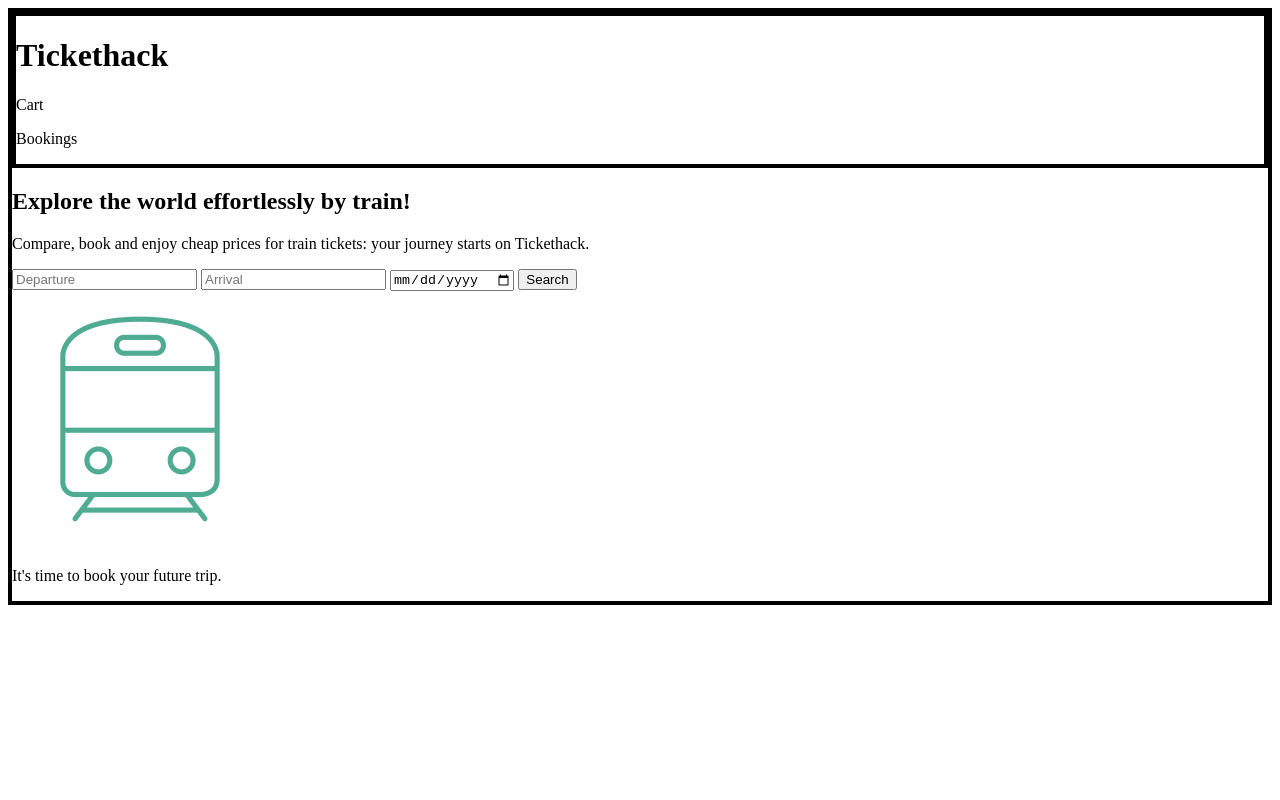
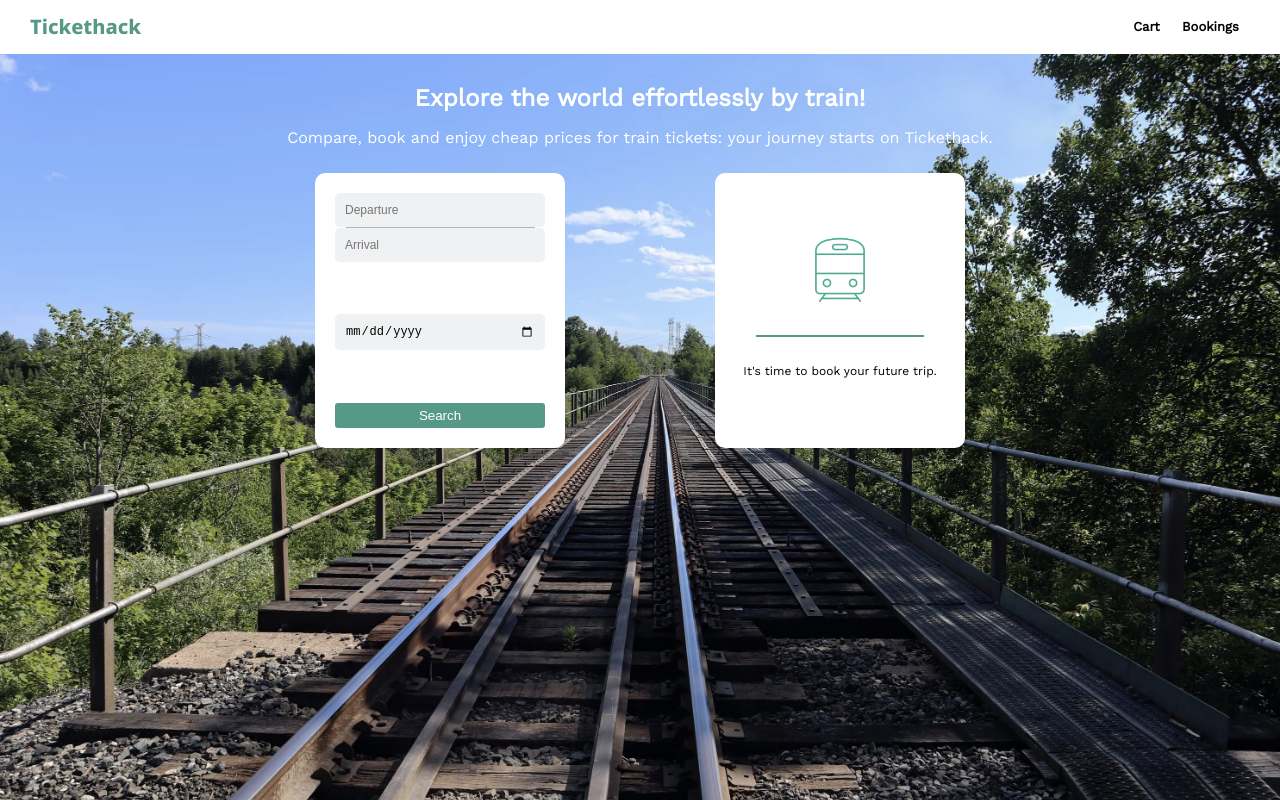
Before and after one commit to raphaelrochette06/tickethack-frontend, a plain HTML site: page index.html in a window 1280 px wide. Drawn offline with nearby package versions, Linux system fonts and the light colour scheme.

Commit message:
Frontend homepage design finish

```diff
--- a/index.html
+++ b/index.html
@@ -4,17 +4,31 @@
     <meta charset="UTF-8" />
     <meta name="viewport" content="width=device-width, initial-scale=1.0" />
     <link rel="stylesheet" href="style.css" />
+    <link rel="preconnect" href="https://fonts.googleapis.com" />
+    <link rel="preconnect" href="https://fonts.gstatic.com" crossorigin />
+    <link
+      href="https://fonts.googleapis.com/css2?family=Noto+Sans:wght@400;800&display=swap"
+      rel="stylesheet"
+    />
+    <link rel="preconnect" href="https://fonts.googleapis.com" />
+    <link rel="preconnect" href="https://fonts.gstatic.com" crossorigin />
+    <link
+      href="https://fonts.googleapis.com/css2?family=Noto+Sans:wght@400;800&family=Work+Sans:ital,wght@0,400;1,300&display=swap"
+      rel="stylesheet"
+    />
     <title>TicketHack</title>
   </head>
-  <body>
+  <body id="bodyHome">
     <div id="container">
       <div id="header">
         <div id="logo">
           <h1 id="title">Tickethack</h1>
         </div>
         <div id="menu">
-          <p class="typoMenu">Cart</p>
-          <p class="typoMenu">Bookings</p>
+          <p class="typoMenu"><a href="cart.html">Cart</a></p>
+          <p class="typoMenu">
+            <a href="booking.html">Bookings</a>
+          </p>
         </div>
       </div>
       <div id="main-content">
@@ -27,13 +41,21 @@
         </div>
         <div id="content">
           <div id="content-left">
-            <input id="add-departure" type="text" placeholder="Departure" />
-            <input id="add-arrival" type="text" placeholder="Arrival" />
-            <input id="select-date" type="date" placeholder="date" />
-            <button type="button" id="btn-search">Search</button>
+            <div id="search-content">
+              <input id="add-departure" type="text" placeholder="Departure" />
+              <div id="barreInput"></div>
+              <input id="add-arrival" type="text" placeholder="Arrival" />
+            </div>
+            <div id="date-input">
+              <input id="select-date" type="date" placeholder="date" />
+            </div>
+            <div id="button-content">
+              <button type="button" id="btn-search">Search</button>
+            </div>
           </div>
           <div id="content-right">
-            <img class="train" src="images/train.png">
+            <img class="train" src="images/train.png" />
+          <div id="barreTrain"></div>
             <p>It's time to book your future trip.</p>
           </div>
         </div>
--- a/style.css
+++ b/style.css
@@ -1,7 +1,136 @@
+* {
+  box-sizing: border-box;
+}
+a {
+  text-decoration: none;
+  color: black;
+}
 #container {
-  border: 4px black solid;
+  font-family: "Work Sans", sans-serif;
 }
+
 #header {
-    border: 4px black solid;
+  display: flex;
+  justify-content: space-between;
+  padding-left: 30px;
+  padding-right: 30px;
+  background-color: white;
+}
+#bodyHome {
+  background-image: url("./images/background.jpg");
+  background-size: cover;
+  margin: 0;
+  height: 100%;
+  width: 100%;
+}
+h1 {
+  color: #579987;
+  font-family: "Noto Sans", sans-serif;
+  font-size: 20px;
+}
 
+#main-content {
+  display: flex;
+  flex-direction: column;
+  justify-content: space-around;
+  align-items: center;
 }
+#content {
+  display: flex;
+  justify-content: space-around;
+  align-items: center;
+  width: 100vh;
+}
+#content-left {
+  display: flex;
+  flex-direction: column;
+  justify-content: space-between;
+  background-color: white;
+  border-radius: 10px;
+  height: 275px;
+  width: 250px;
+  padding: 20px;
+}
+
+#content-right {
+  display: flex;
+  flex-direction: column;
+  justify-content: center;
+  align-items: center;
+  background-color: white;
+  border-radius: 10px;
+  height: 275px;
+  width: 250px;
+  padding: 20px;
+  font-size: 12px;
+}
+
+#menu {
+  display: flex;
+  justify-content: space-around;
+  align-items: center;
+  width: 10vw;
+  font-size: 13px;
+  font-weight: bold;
+}
+
+#logo {
+  display: flex;
+  align-items: center;
+}
+#text-content {
+  display: flex;
+  flex-direction: column;
+  align-items: center;
+  color: white;
+  padding-top: 10px;
+  padding-bottom: 10px;
+}
+#search-content {
+  display: flex;
+  flex-direction: column;
+  justify-content: center;
+  align-items: center;
+}
+.train {
+  width: 80px;
+}
+#barreTrain {
+  height: 2px;
+  width: 80%;
+  background-color: #579987;
+  margin-top: 25px;
+  margin-bottom: 15px;
+}
+input {
+  background-color: #f0f1f2;
+  border: none;
+  border-radius: 5px;
+  padding: 10px;
+  width: 100%;
+  font-size: 12px;
+}
+
+button {
+  background-color: #579987;
+  width: 100%;
+  color: white;
+  border-radius: 3px;
+  padding: 5px;
+  border: none;
+}
+
+#add-departure {
+  color: black;
+}
+#barreInput {
+  height: 1px;
+  width: 90%;
+  background-color: #b2b3b4;
+  display: flex;
+  justify-content: center;
+  align-items: center;
+}
+h2 {
+  margin-bottom: 0px;
+}
```
